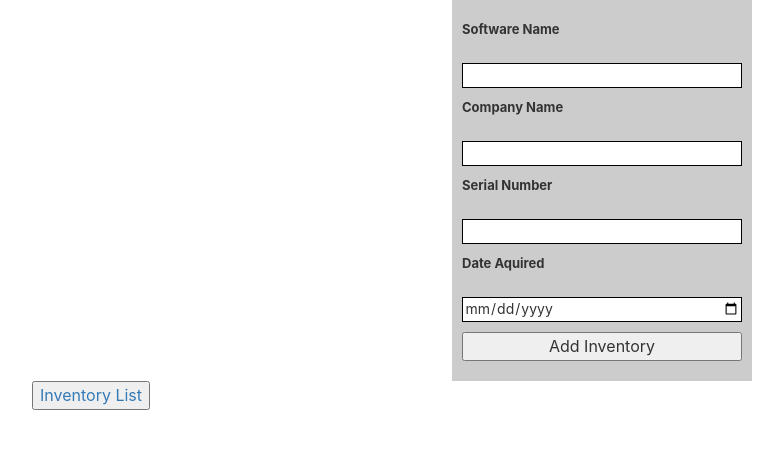
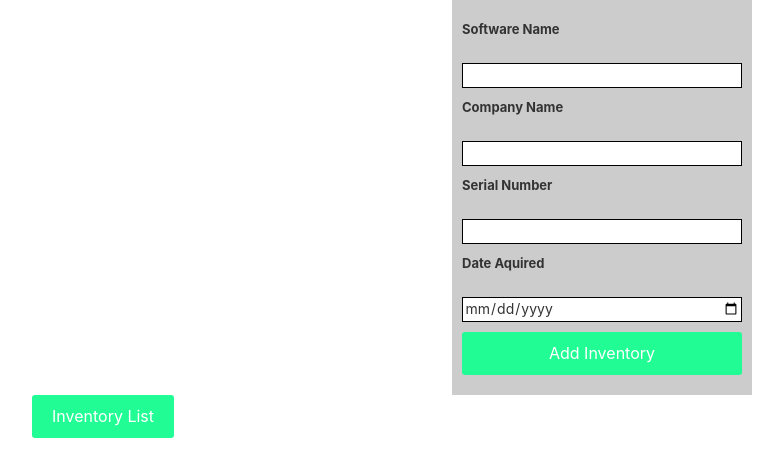
Before and after one commit to haeke/serial-inventory, a React (Create React App) app in the folder client/: page /add in a window 1280 px wide. Shown: the top 476 px of the page, without its empty margins (38-821 px from the left). Built offline with nearby package versions, Linux system fonts and the light colour scheme; a web font is replaced by a local one.

Commit message:
started a button component with can be used with a primary and secondary style

```diff
--- a/client/package.json
+++ b/client/package.json
@@ -3,6 +3,7 @@
   "version": "0.1.0",
   "private": true,
   "dependencies": {
+    "classnames": "^2.2.6",
     "lodash": "^4.17.11",
     "random-uuid-v4": "0.0.8",
     "react": "^16.8.5",
--- a/client/src/components/Button/Button.css
+++ b/client/src/components/Button/Button.css
@@ -0,0 +1,16 @@
+.button {
+  padding: 10px 20px;
+  border-radius: 3px;
+}
+
+.primaryButton {
+  border: none;
+  background: var(--brandColor);
+  color: var(--mainWhite);
+}
+
+.secondaryButton {
+  border: none;
+  background: var(--altBrandColor);
+  color: var(--mainWhite);
+}
--- a/client/src/components/Button/Button.js
+++ b/client/src/components/Button/Button.js
@@ -0,0 +1,24 @@
+import React from "react";
+import classnames from "classnames";
+import PropTypes from "prop-types";
+
+import "./Button.css";
+
+const Button = ({ buttonType, children, props }) => (
+  <button
+    className={classnames(
+      "button",
+      buttonType === "primary" ? "primaryButton" : "secondaryButton"
+    )}
+    {...props}
+  >
+    {children}
+  </button>
+);
+
+Button.propTypes = {
+  buttonType: PropTypes.string,
+  children: PropTypes.node
+};
+
+export default Button;
--- a/client/src/components/Card/Card.css
+++ b/client/src/components/Card/Card.css
@@ -1,5 +1,4 @@
 .cardContainer {
-  /* margin: 20px; */
   border: 4px solid black;
   transition: all 0.5s ease-in-out;
   min-height: 250px;
@@ -8,7 +7,7 @@
 
 .cardContainer:hover {
   transform: scale(1.2);
-  background: teal;
+  background: var(--brandColor);
   z-index: 10;
 }
 
--- a/client/src/components/InventoryForm/InventoryForm.js
+++ b/client/src/components/InventoryForm/InventoryForm.js
@@ -4,6 +4,8 @@ import { connect } from "react-redux";
 import { useForm } from "../../hooks/useForm";
 import { validate } from "../../utils/validate";
 import { createInventory } from "../../actions/index";
+
+import Button from "../Button/Button";
 
 import "./InventoryForm.css";
 
@@ -110,11 +112,13 @@ const InventoryForm = ({ createInventory }) => {
           />
         </div>
         <div className="formWrapper">
-          <button onClick={handleSubmit}>Add Inventory</button>
+          <Button buttonType="primary" onClick={handleSubmit}>
+            Add Inventory
+          </Button>
         </div>
       </form>
       <Link to="/all">
-        <button type="button">Inventory List</button>
+        <Button buttonType="primary">Inventory List</Button>
       </Link>
     </section>
   );
--- a/client/src/components/InventoryLanding/InventoryLanding.css
+++ b/client/src/components/InventoryLanding/InventoryLanding.css
@@ -11,6 +11,7 @@
 
 .landingHeaderWrapper {
   border: 4px solid var(--brandColor);
+  padding: 20px;
 }
 
 .landingHeader {
```
Also changed, not shown: 1 other file (tests, documents, lock files or other folders).
